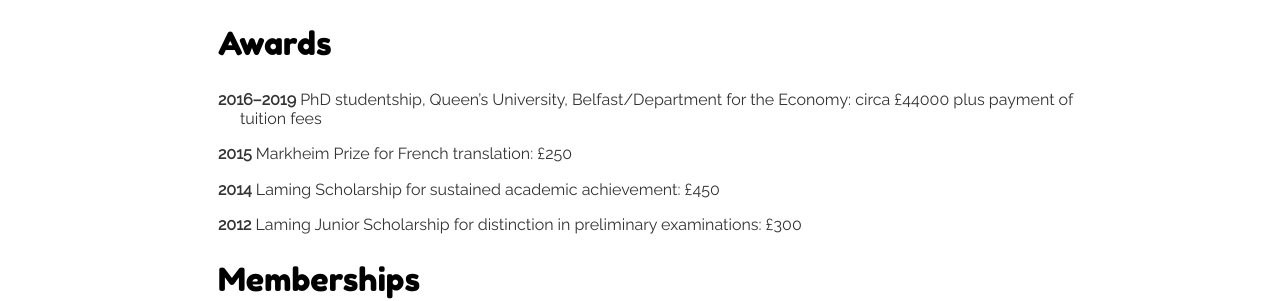
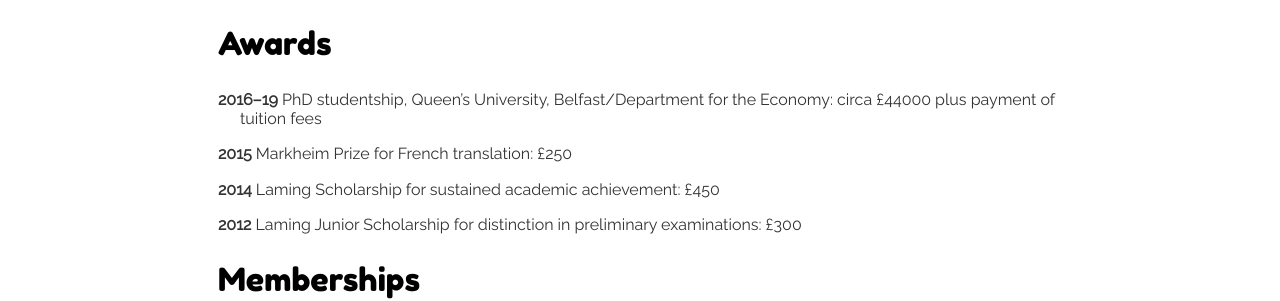
Before and after one commit to merryndd/merryndd.github.io, a Jekyll site: the page built from cv/index.html, in a window 1280 px wide and 900 px high, scrolled down 2265 px. Shown: the part 170-471 px from the top of the window. Built offline with Jekyll 4.4.1, drawn with Linux system fonts in a browser that asks for light colours.

Commit message:
edit for consistency

```diff
--- a/cv/index.html
+++ b/cv/index.html
@@ -55,7 +55,7 @@
 <li>Ordered, filed, edited and distributed music at short notice for a busy and high-profile college choir</li>
 <li>Processed loans and administered computer systems at a secondary school library</li></ul>
 <h2>Awards</h2>
-<p class="bibentry"><strong>2016&ndash;2019</strong> PhD studentship, Queen&rsquo;s University, Belfast/Department for the Economy: circa £44000 plus payment of tuition fees</p>
+<p class="bibentry"><strong>2016&ndash;19</strong> PhD studentship, Queen&rsquo;s University, Belfast/Department for the Economy: circa £44000 plus payment of tuition fees</p>
 <p class="bibentry"><strong>2015</strong> Markheim Prize for French translation: £250</p>
 <p class="bibentry"><strong>2014</strong> Laming Scholarship for sustained academic achievement: £450</p>
 <p class="bibentry"><strong>2012</strong> Laming Junior Scholarship for distinction in preliminary examinations: £300 </p>
```
